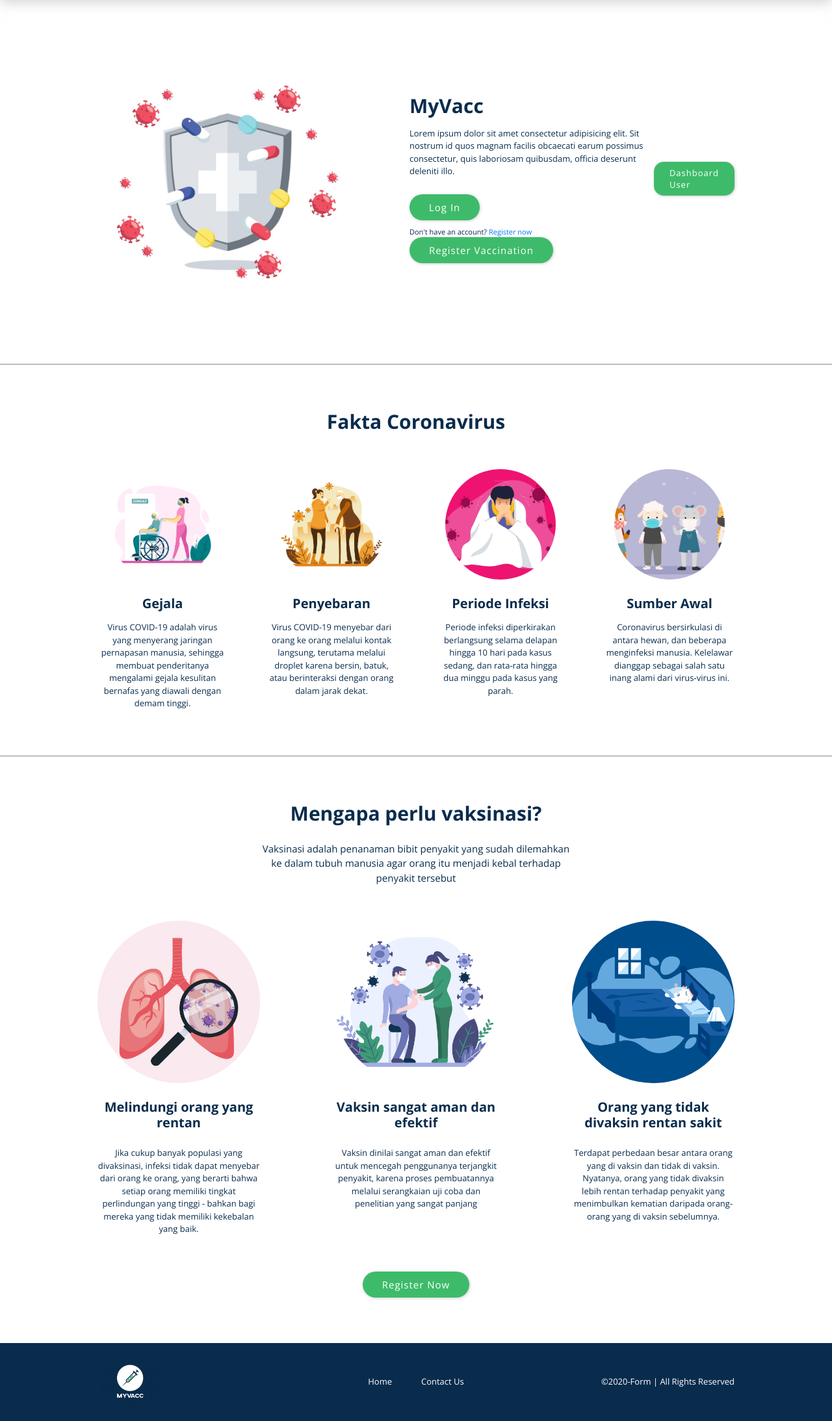
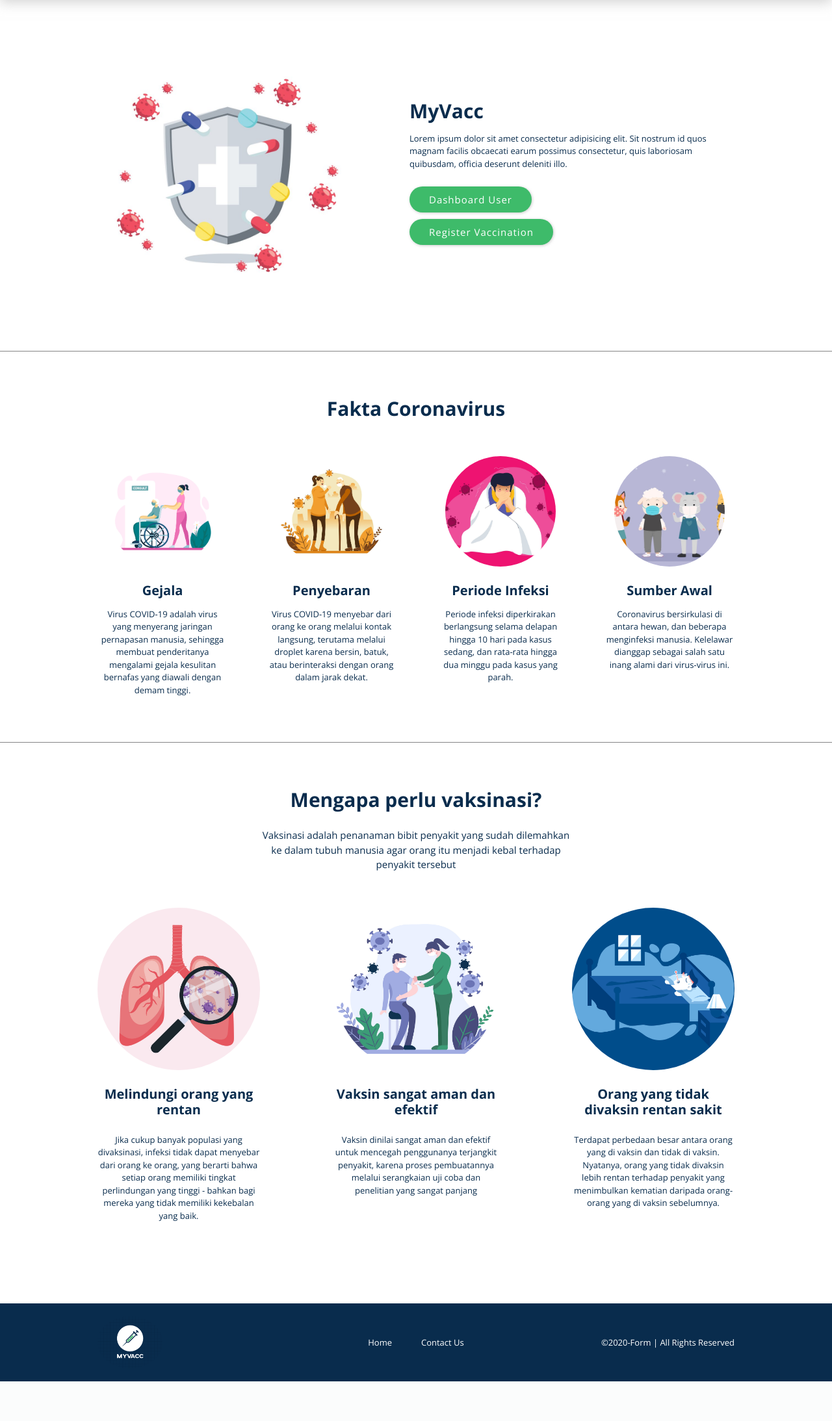
Before and after one commit to marftabucks/myvacc-web, a Laravel app: page /home in a window 1280 px wide. Shown: the part 80-2267 px from the top of the page at 65% size. After the commit the page ends 2206 px from the top, so only its background shows below. Run offline with Laravel 8, Linux system fonts and the light colour scheme; the visitor is signed in with stand-in values (Sample User, id 1).

Commit message:
update home

```diff
--- a/resources/views/home.blade.php
+++ b/resources/views/home.blade.php
@@ -13,15 +13,16 @@
                 <h1 class="heading-1 margin-bottom-s">MyVacc</h1>
                 <p class="text-regular margin-bottom-m">Lorem ipsum dolor sit amet consectetur adipisicing elit. Sit nostrum id quos magnam facilis obcaecati earum possimus consectetur, quis laboriosam quibusdam, officia deserunt deleniti illo.</p>
 
-                <a href="{{route('login')}}" class="cta cta--large cta--secondary margin-bottom-xs">Log In</a>
-                <p class="text-small">Don't have an account? <a href="{{route('register')}}" class="link text-small">Register now</a></p>
-
                 @if (auth()->user())
+                    <a href="{{route('dashboard-user')}}" class="cta cta--large cta--secondary margin-bottom-xs">Dashboard User</a>
                     <a href="/vaccination-form" class="cta cta--large cta--secondary margin-bottom-xs">Register Vaccination</a>
+                @else
+                    <a href="{{route('login')}}" class="cta cta--large cta--secondary margin-bottom-xs">Log In</a>
+                    <p class="text-small">Don't have an account? <a href="{{route('register')}}" class="link text-small">Register now</a></p>
                 @endif
 
             </div>
-            <a href="{{route('dashboard-user')}}" class="cta cta--secondary margin-bottom-xs">Dashboard User</a>
+
         </div>
     </section>
 
@@ -88,7 +89,12 @@
             </div>
         </div>
 
-        <a href="{{route('register')}}" class="cta cta--large cta--secondary">Register Now</a>
+        @if (!auth()->user())
+            <a href="{{route('register')}}" class="cta cta--large cta--secondary">Register Now</a>
+        @else
+
+        @endif
+
 
         <!-- Show this if user is logged in -->
         <!-- <a href="/vaccination-form" class="cta large cta--large cta--secondary">Register Vaccination</a> -->
```
